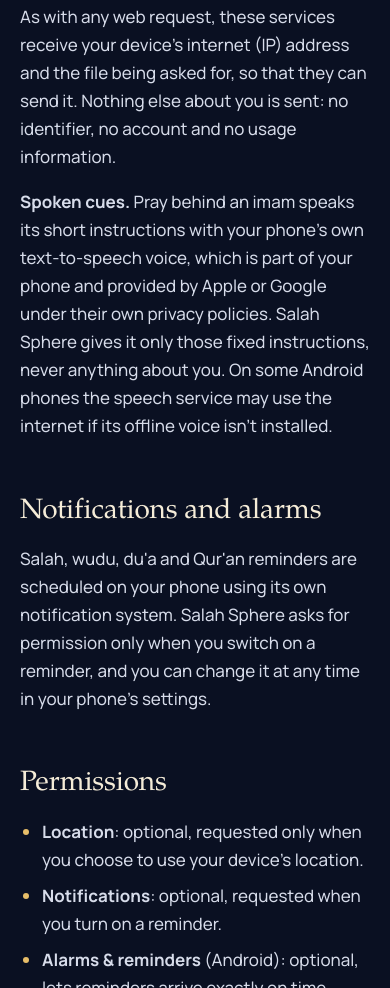
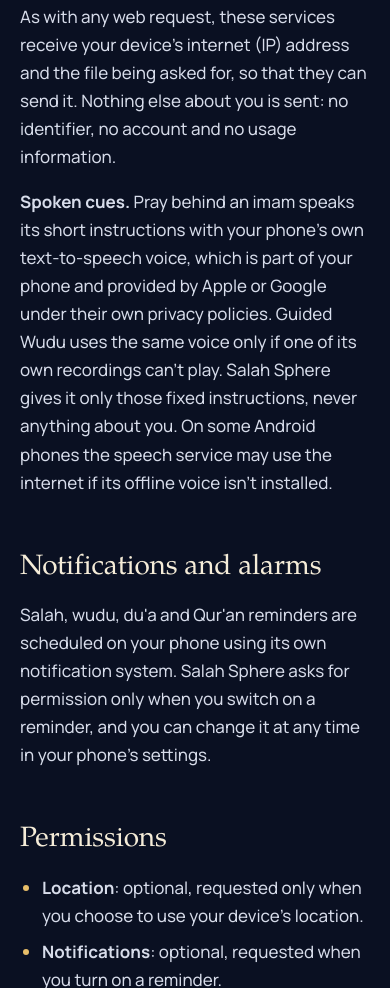
Before and after one commit to SalahSphere/salahsphere-site, a plain HTML site: page privacy.html in a window 390 px wide. Shown: the part 3469-4457 px from the top of the page. Drawn offline with Linux system fonts and the light colour scheme.

Commit message:
Privacy: spoken cues also covers Guided Wudu, which uses the phone's speech voice only when one of its recordings can't play (app: wudu_guidance_audio.dart PreferredWuduGuidanceDriver)

```diff
--- a/privacy.html
+++ b/privacy.html
@@ -79,7 +79,7 @@
       <li><strong>Qur'an meanings.</strong> The meaning under each ayah is downloaded from QuranEnc.com in the language you choose, kept on your phone, and checked for a newer version about once a week. A few languages can't be checked this way, so they are downloaded again about once a month.</li>
     </ul>
     <p>As with any web request, these services receive your device's internet (IP) address and the file being asked for, so that they can send it. Nothing else about you is sent: no identifier, no account and no usage information.</p>
-    <p><strong>Spoken cues.</strong> Pray behind an imam speaks its short instructions with your phone's own text-to-speech voice, which is part of your phone and provided by Apple or Google under their own privacy policies. Salah Sphere gives it only those fixed instructions, never anything about you. On some Android phones the speech service may use the internet if its offline voice isn't installed.</p>
+    <p><strong>Spoken cues.</strong> Pray behind an imam speaks its short instructions with your phone's own text-to-speech voice, which is part of your phone and provided by Apple or Google under their own privacy policies. Guided Wudu uses the same voice only if one of its own recordings can't play. Salah Sphere gives it only those fixed instructions, never anything about you. On some Android phones the speech service may use the internet if its offline voice isn't installed.</p>
 
     <h2>Notifications and alarms</h2>
     <p>Salah, wudu, du'a and Qur'an reminders are scheduled on your phone using its own notification system. Salah Sphere asks for permission only when you switch on a reminder, and you can change it at any time in your phone's settings.</p>
```
